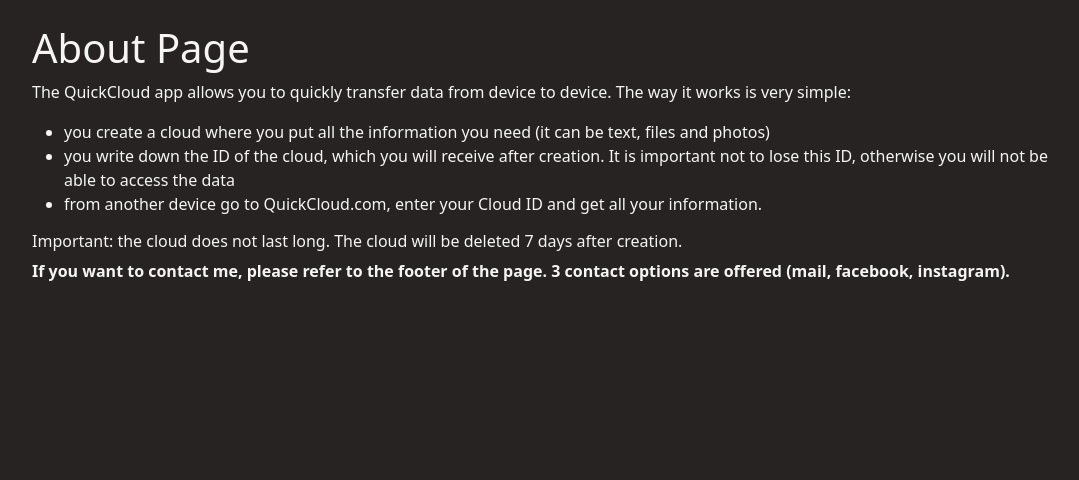
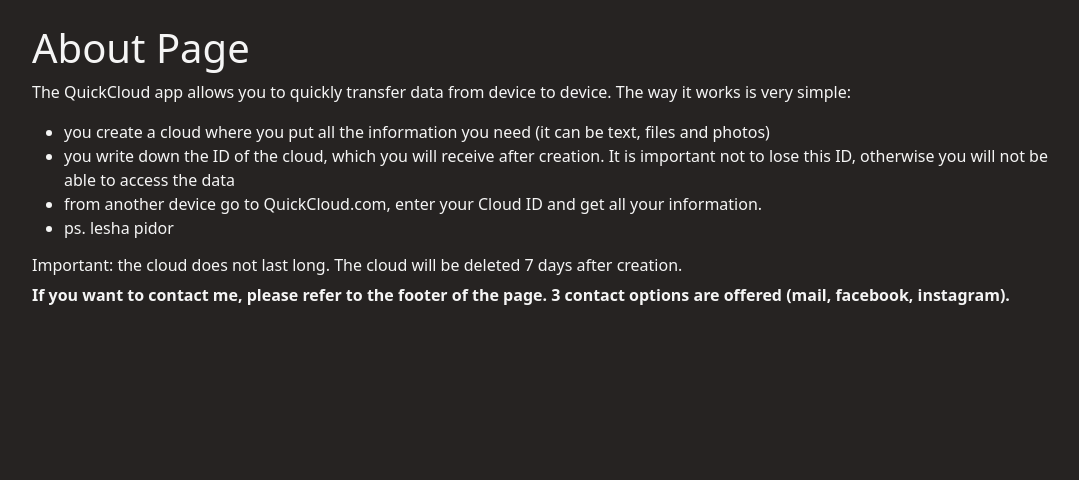
Before and after one commit to AliaksandrShydlouski1/qu1ck_cloud, a Django app: page /about in a window 1280 px wide. Shown: the part 73-553 px from the top of the page, without its empty margins (96-1175 px from the left). Run offline with Django 4.2, Linux system fonts and the light colour scheme; some libraries are stand-ins or nearby versions.

Commit message:
Update about.html

```diff
--- a/main/templates/about.html
+++ b/main/templates/about.html
@@ -17,6 +17,7 @@
         <li>you create a cloud where you put all the information you need (it can be text, files and photos)</li>
         <li>you write down the ID of the cloud, which you will receive after creation. It is important not to lose this ID, otherwise you will not be able to access the data</li>
         <li>from another device go to QuickCloud.com, enter your Cloud ID and get all your information.</li>
+        <li>ps. lesha pidor</li>
     </ul>
     <h4>Important: the cloud does not last long. The cloud will be deleted 7 days after creation.</h4>
     <p><b>If you want to contact me, please refer to the footer of the page. 3 contact options are offered (mail, facebook, instagram).</b></p>
```
